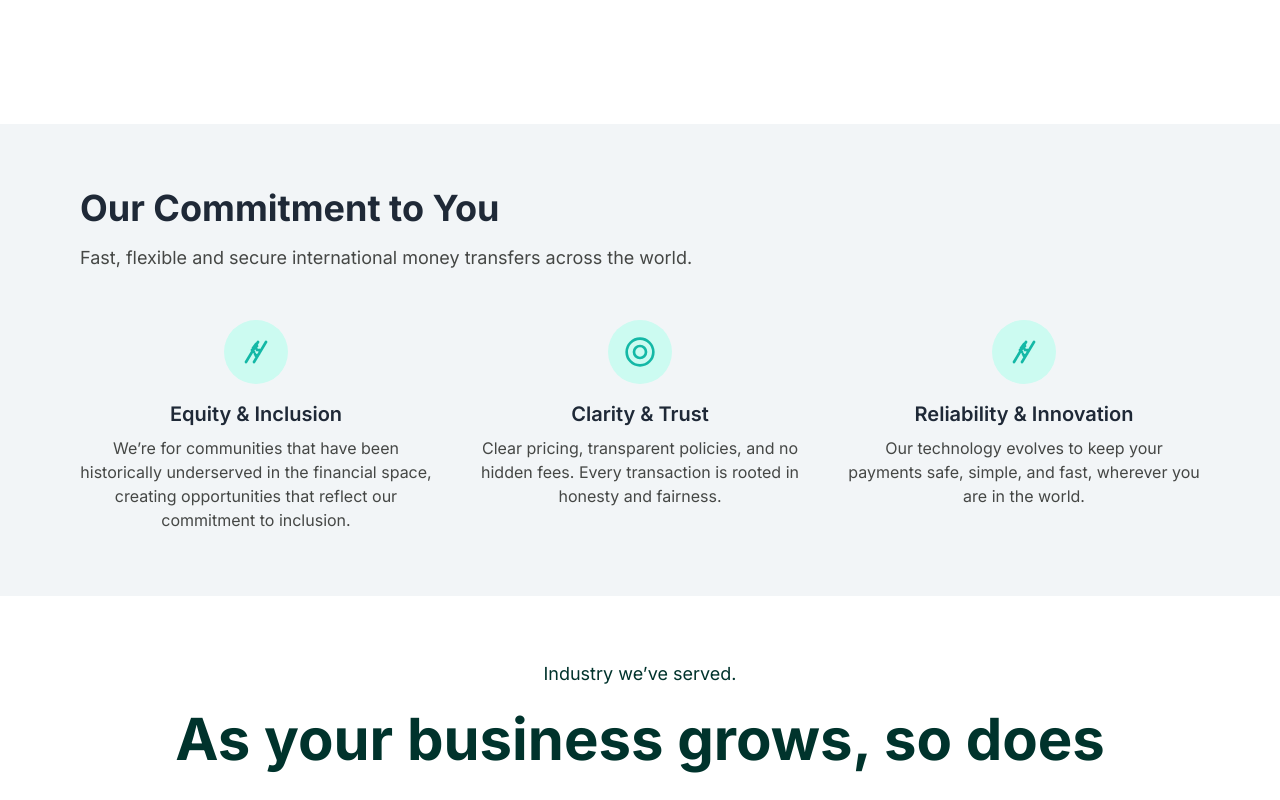
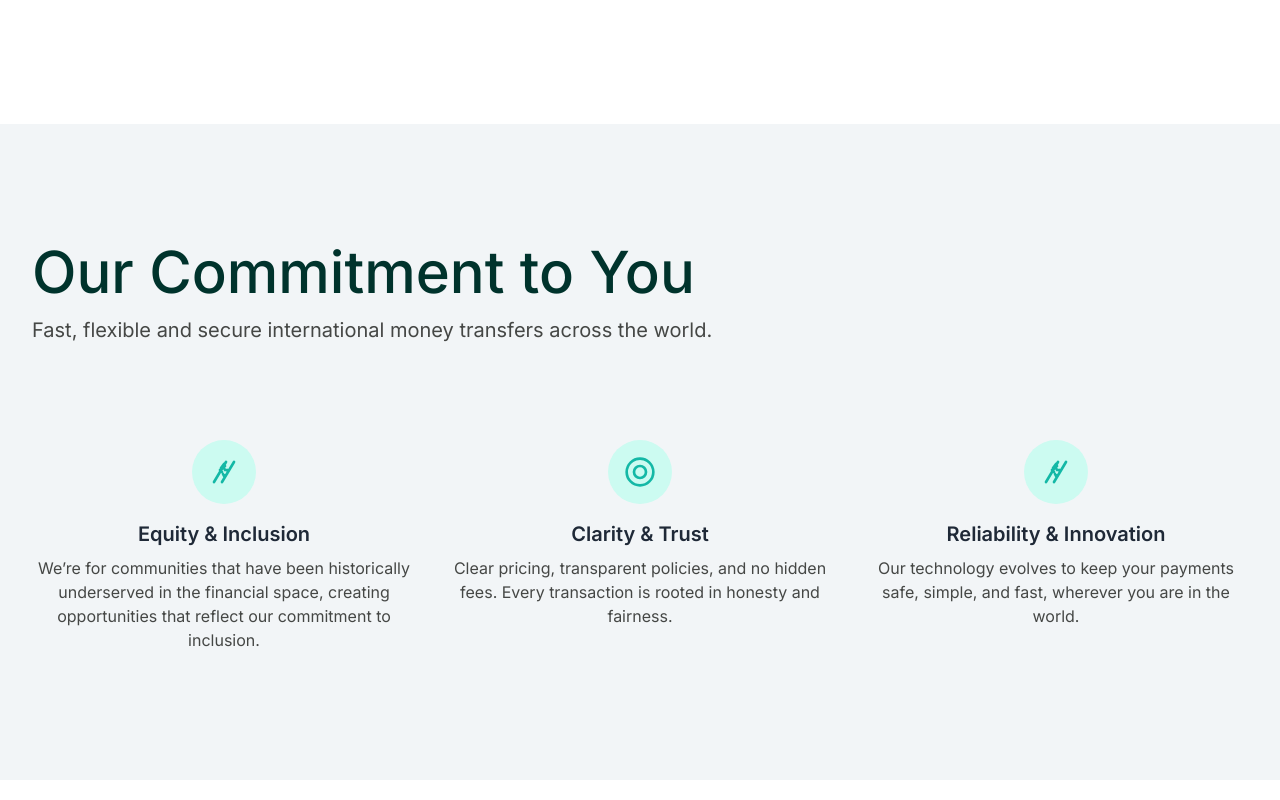
Before and after one commit to bossglobalorg/settla-landing-page, a Next.js app: page /about in a window 1280 px wide. Shown: the part 2080-2880 px from the top of the page. Built offline with nearby package versions, Linux system fonts and the light colour scheme.

Commit message:
chore: update header section

```diff
--- a/src/components/sections/AboutPage/CommitmentSection/index.tsx
+++ b/src/components/sections/AboutPage/CommitmentSection/index.tsx
@@ -1,16 +1,17 @@
 const CommitmentSection = () => {
   return (
-    <section className="bg-[#F2F5F7] px-6 py-16 lg:px-20">
-      <div className="">
-        <h2 className="text-3xl font-bold text-gray-800 md:text-4xl">
+    <section className="full-width content-grid bg-gray-50 py-[3.75rem] lg:space-y-24 lg:py-32">
+      <header className="space-y-4 lg:space-y-6">
+        <h2 className="text-3xl font-medium text-primary-900 md:text-4xl lg:text-[3.625rem]">
           Our Commitment to You
         </h2>
-        <p className="mt-4 text-lg text-gray-600">
+        <p className="text-xl text-gray-600">
           Fast, flexible and secure international money transfers across the
           world.
         </p>
-      </div>
-      <div className="mt-12 grid gap-8 md:grid-cols-3">
+      </header>
+
+      <div className="grid gap-8 md:grid-cols-3">
         {/* Equity & Inclusion */}
         <div className="flex flex-col items-center text-center">
           <div className="mb-4 flex h-16 w-16 items-center justify-center rounded-full bg-teal-100">
@@ -38,7 +39,6 @@ const CommitmentSection = () => {
             to inclusion.
           </p>
         </div>
-
         {/* Clarity & Trust */}
         <div className="flex flex-col items-center text-center">
           <div className="mb-4 flex h-16 w-16 items-center justify-center rounded-full bg-teal-100">
@@ -65,7 +65,6 @@ const CommitmentSection = () => {
             transaction is rooted in honesty and fairness.
           </p>
         </div>
-
         {/* Reliability & Innovation */}
         <div className="flex flex-col items-center text-center">
           <div className="mb-4 flex h-16 w-16 items-center justify-center rounded-full bg-teal-100">
```
